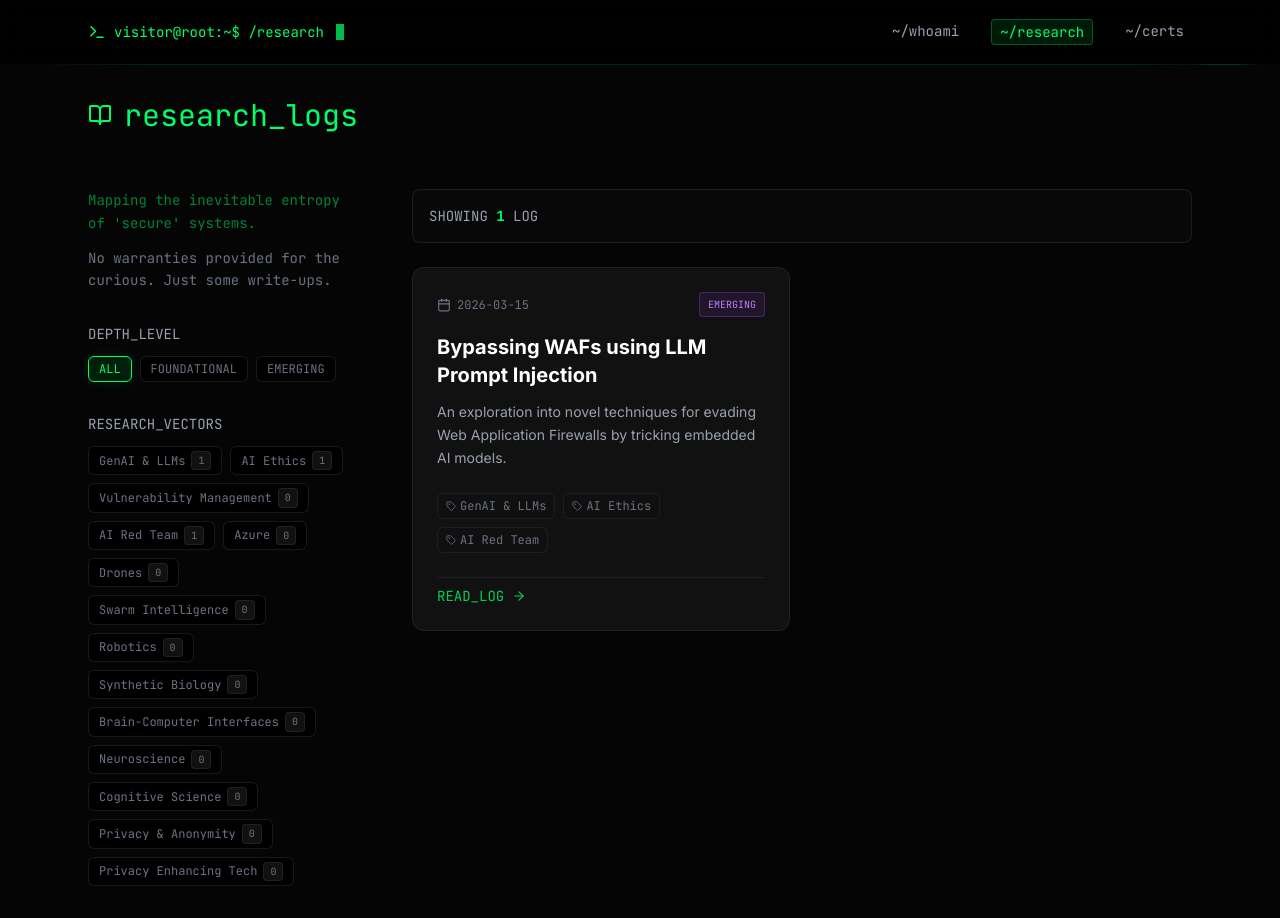
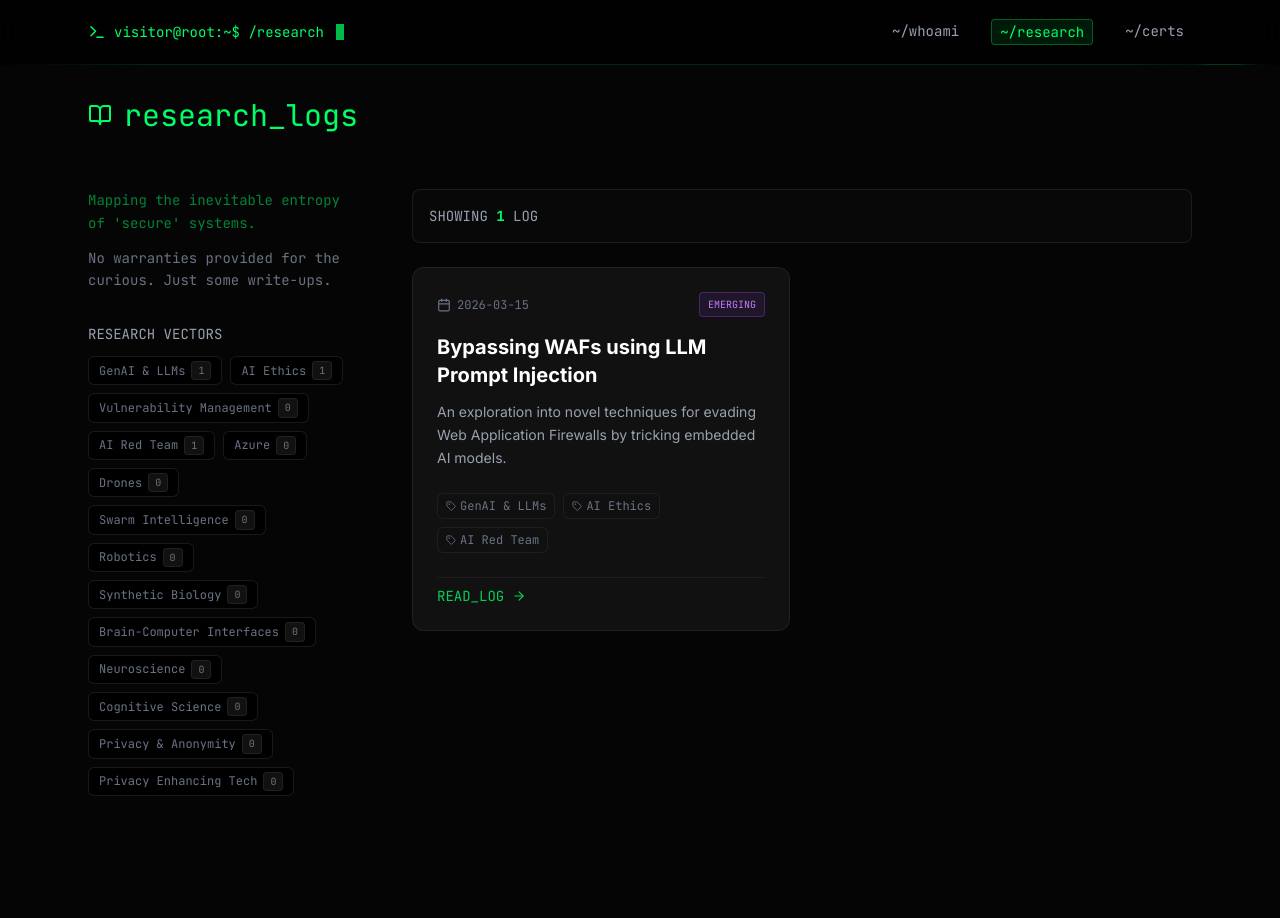
Before and after one commit to cs-cognitome/substrate, a Next.js app: page /research in a window 1280 px wide. After the commit the page ends 828 px from the top, so only its background shows below. Built offline with nearby package versions, Linux system fonts and the light colour scheme.

Commit message:
Removed DEPTH filter, added exit btn

```diff
--- a/components/ResearchClient.tsx
+++ b/components/ResearchClient.tsx
@@ -9,7 +9,6 @@ import DecipheringText from './DecipheringText';
 
 export default function ResearchClient({ posts }: { posts: PostMetadata[] }) {
   const [activeTags, setActiveTags] = useState<string[]>([]);
-  const [activeDepth, setActiveDepth] = useState<'all' | 'foundational' | 'emerging'>('all');
 
   // Compute total counts for each tag globally
   const tagCounts = useMemo(() => {
@@ -28,21 +27,14 @@ export default function ResearchClient({ posts }: { posts: PostMetadata[] }) {
   // Filter posts
   const filteredPosts = useMemo(() => {
     return posts.filter(post => {
-      // Check depth
-      if (activeDepth !== 'all' && post.depth !== activeDepth) {
-        return false;
-      }
-
-      // Check tags (OR logic: if any selected tag is in post.tags)
       if (activeTags.length > 0) {
         const postTags = post.tags || [];
         const matches = activeTags.some(t => postTags.includes(t));
         if (!matches) return false;
       }
-
       return true;
     });
-  }, [posts, activeTags, activeDepth]);
+  }, [posts, activeTags]);
 
   const toggleTag = (tag: string) => {
     setActiveTags(prev =>
@@ -76,9 +68,8 @@ export default function ResearchClient({ posts }: { posts: PostMetadata[] }) {
           <ResearchFilters
             activeTags={activeTags}
             onToggleTag={toggleTag}
-            activeDepth={activeDepth}
-            setDepth={setActiveDepth}
             tagCounts={tagCounts}
+            onClear={() => setActiveTags([])}
           />
         </div>
 
--- a/components/ResearchFilters.tsx
+++ b/components/ResearchFilters.tsx
@@ -18,49 +18,32 @@ export const TAXONOMY = [
   "Privacy Enhancing Tech"
 ] as const;
 
-type DepthType = 'all' | 'foundational' | 'emerging';
-
 interface ResearchFiltersProps {
   activeTags: string[];
   onToggleTag: (tag: string) => void;
-  activeDepth: DepthType;
-  setDepth: (depth: DepthType) => void;
   tagCounts: Record<string, number>;
+  onClear: () => void;
 }
 
 export default function ResearchFilters({
   activeTags,
   onToggleTag,
-  activeDepth,
-  setDepth,
-  tagCounts
+  tagCounts,
+  onClear,
 }: ResearchFiltersProps) {
   return (
-    <div className="space-y-8 animate-in fade-in duration-700">
-      {/* Depth Toggle */}
-      <div className="flex flex-col space-y-3">
-        <h3 className="font-mono text-sm text-gray-400">DEPTH_LEVEL</h3>
-        <div className="flex flex-wrap gap-2">
-          {(['all', 'foundational', 'emerging'] as DepthType[]).map((depth) => (
+    <div className="space-y-3 animate-in fade-in duration-700">
+      <div className="flex items-center justify-between">
+        <h3 className="font-mono text-sm text-gray-400">RESEARCH VECTORS</h3>
+        {activeTags.length > 0 && (
           <button
-              key={depth}
-              onClick={() => setDepth(depth)}
-              className={clsx(
-                "px-2.5 py-1 text-xs font-mono border rounded-md transition-all duration-300 uppercase",
-                activeDepth === depth
-                  ? "border-primary bg-primary/10 text-primary shadow-[0_0_10px_rgba(0,255,128,0.15)]"
-                  : "border-border/50 bg-black text-gray-500 hover:border-primary/50 hover:text-gray-300"
+            onClick={onClear}
+            className="text-xs font-mono text-gray-500 hover:text-primary transition-colors"
+          >
+            [exit]
+          </button>
         )}
-            >
-              {depth}
-            </button>
-          ))}
       </div>
-      </div>
-
-      {/* Tag Cloud */}
-      <div className="flex flex-col space-y-3">
-        <h3 className="font-mono text-sm text-gray-400">RESEARCH_VECTORS</h3>
       <div className="flex flex-wrap gap-2">
         {TAXONOMY.map((tag) => {
           const count = tagCounts[tag] || 0;
@@ -88,6 +71,5 @@ export default function ResearchFilters({
         })}
       </div>
     </div>
-    </div>
   );
 }
```
Lines whose indentation alone changed are shown as unchanged.
